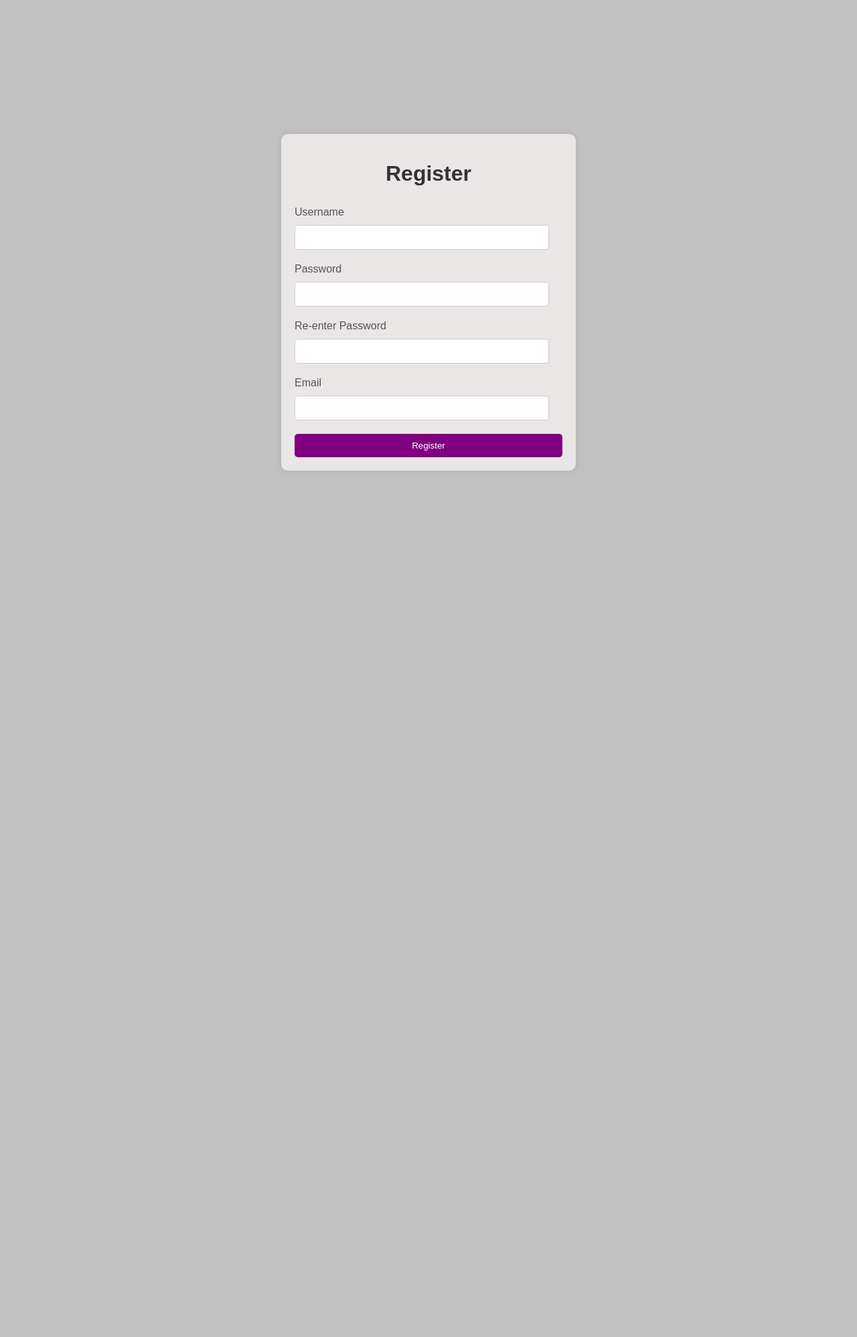
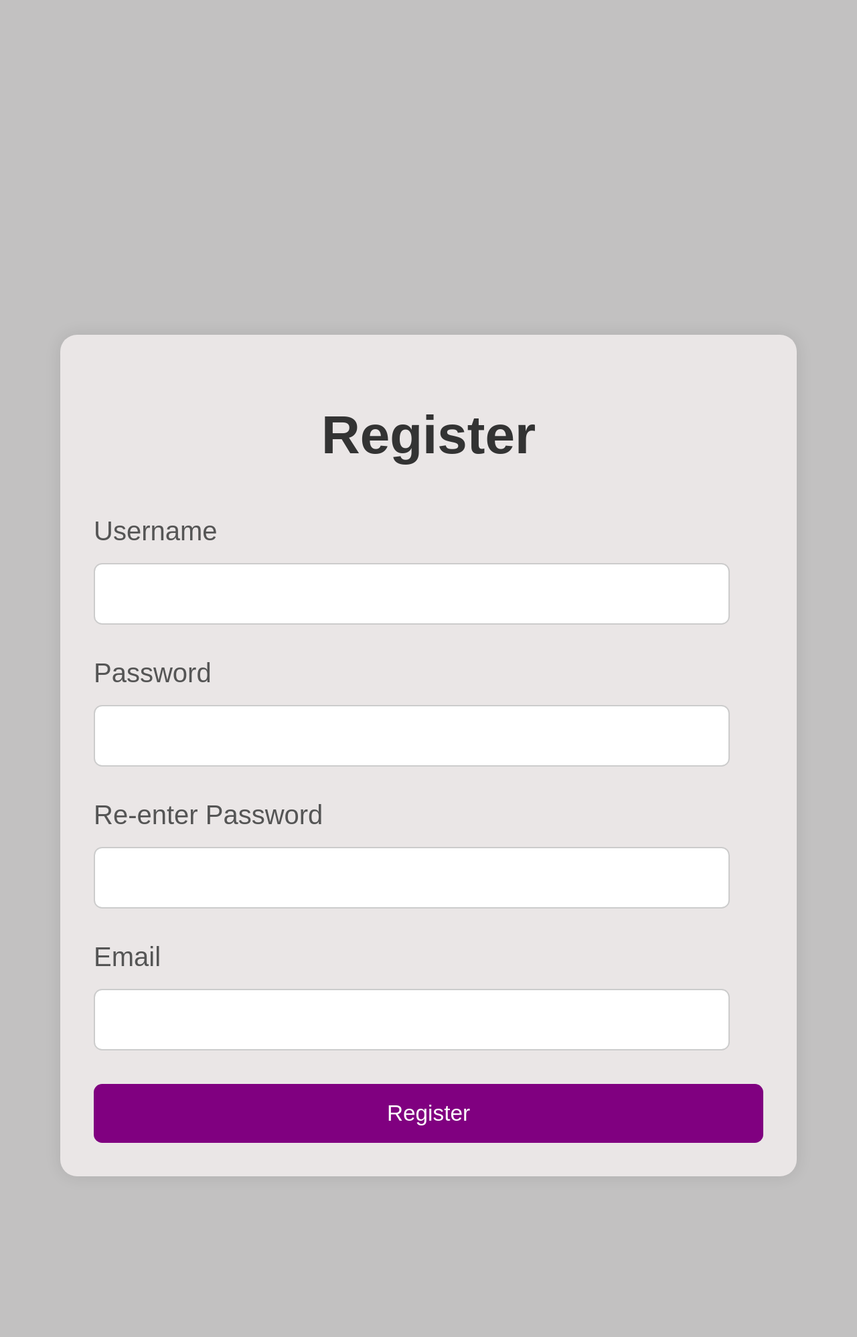
Before and after one commit to Ray-red-byte/Appworks_Personal, a Flask app: page /register in a window 1280 px wide. Shown: the top 1997 px of the page at 67% size. Before the commit the page ends 703 px from the top, so only its background shows below. Run offline with Flask 3, Linux system fonts and the light colour scheme.

Commit message:
Update zoom level in login and register templates

```diff
--- a/templates/login.html
+++ b/templates/login.html
@@ -10,7 +10,7 @@
             margin: 0;
             padding: 0;
             background-color: #c2c1c1;
-            zoom: 100%;
+            zoom: 250%;
         }
 
         .container {
--- a/templates/register.html
+++ b/templates/register.html
@@ -10,7 +10,7 @@
             margin: 0;
             padding: 0;
             background-color: #c2c1c1;
-            zoom: 100%;
+            zoom: 250%;
         }
 
         .container {
```
